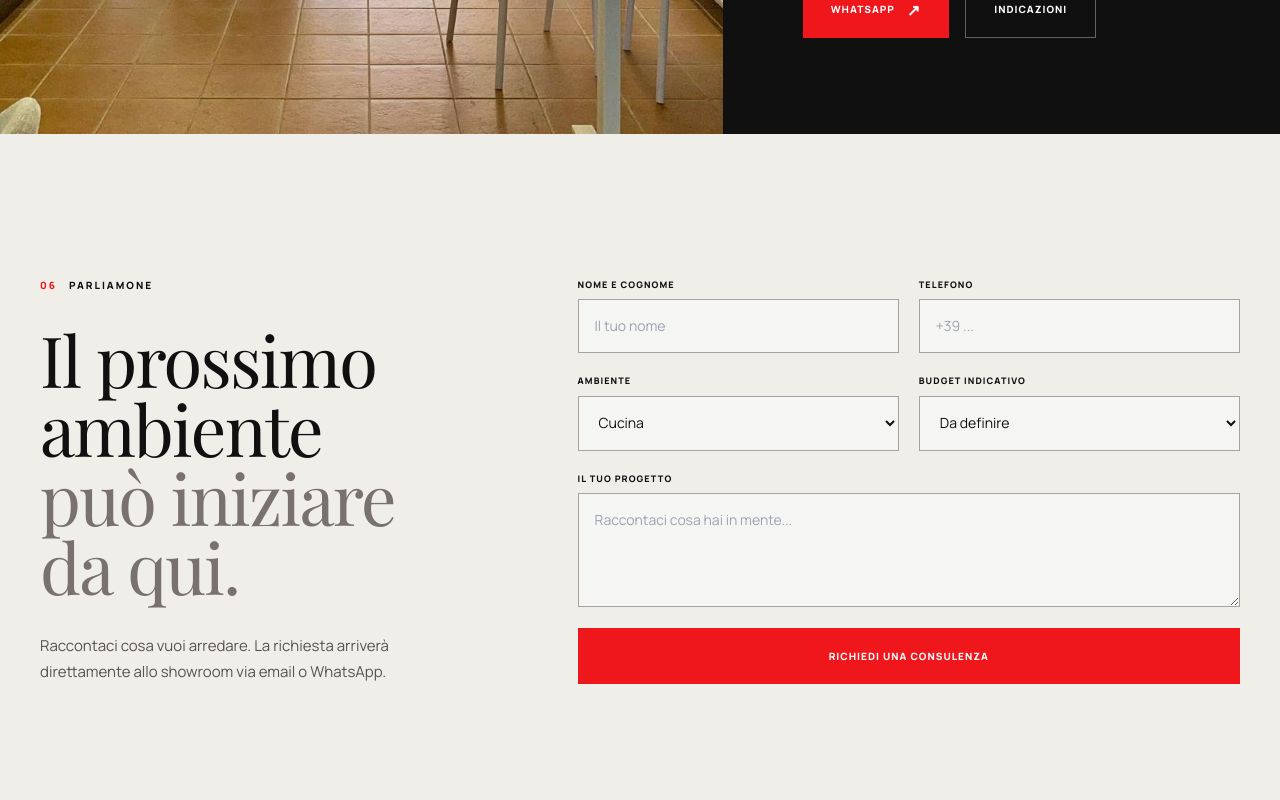
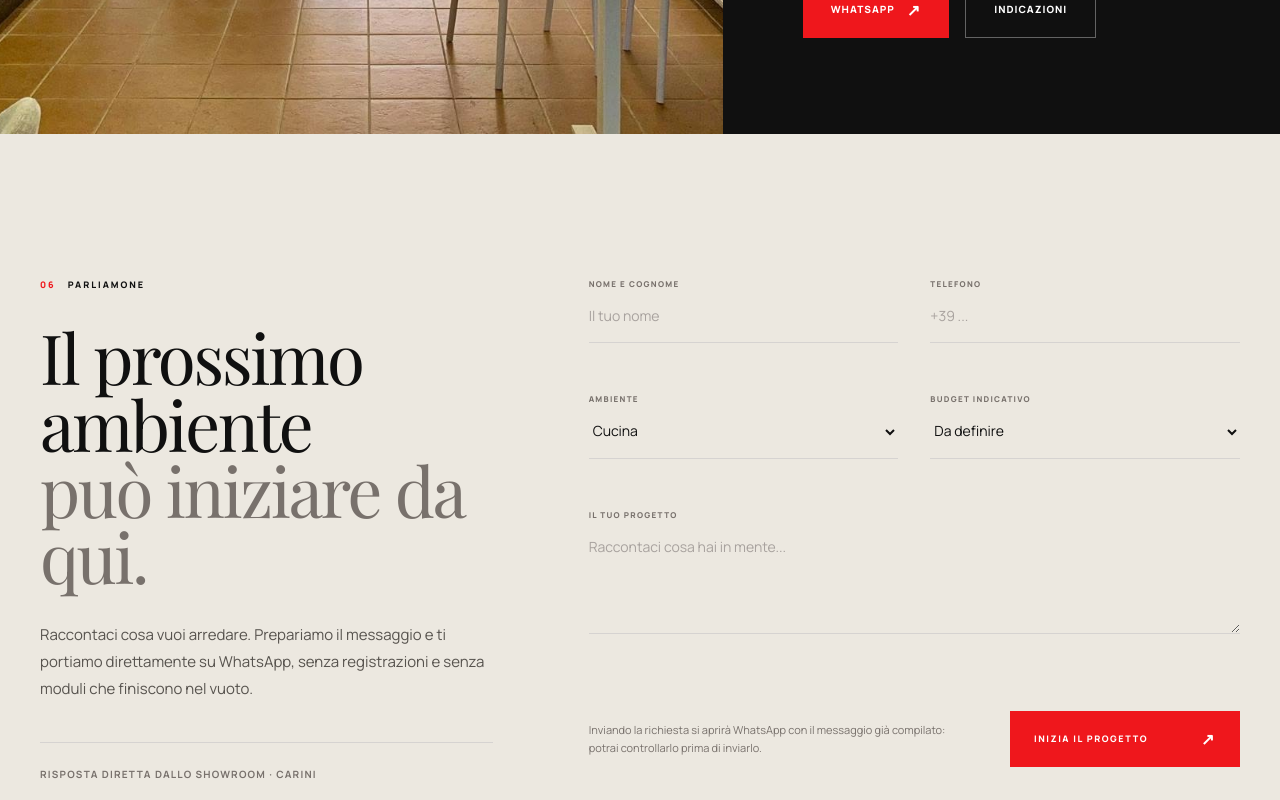
Before and after one commit to gaetanomeli95-lab/casa-in, a Next.js app: page / in a window 1280 px wide. Shown: the part 7840-8640 px from the top of the page. Built offline with nearby package versions, Linux system fonts and the light colour scheme; a web font is replaced by a local one.

Commit message:
feat: turn contact form into real WhatsApp lead flow

```diff
--- a/components/Contatti.tsx
+++ b/components/Contatti.tsx
@@ -2,36 +2,60 @@
 
 import { useRef, useState } from "react";
 import { motion, useInView } from "framer-motion";
+import { brand } from "@/lib/data";
 
 export default function Contatti() {
   const ref = useRef(null);
   const inView = useInView(ref, { once: true, margin: "-100px" });
-  const [showToast, setShowToast] = useState(false);
+  const [status, setStatus] = useState("");
 
-  const onSubmit = (e: React.FormEvent) => {
+  const onSubmit = (e: React.FormEvent<HTMLFormElement>) => {
     e.preventDefault();
-    setShowToast(true);
-    setTimeout(() => setShowToast(false), 2800);
+    const form = new FormData(e.currentTarget);
+    const name = String(form.get("name") || "").trim();
+    const phone = String(form.get("phone") || "").trim();
+    const room = String(form.get("room") || "Da definire");
+    const budget = String(form.get("budget") || "Da definire");
+    const project = String(form.get("project") || "").trim();
+
+    const message = [
+      "Ciao Casa IN, vorrei informazioni per un progetto d'arredo.",
+      "",
+      `Nome: ${name}`,
+      `Telefono: ${phone}`,
+      `Ambiente: ${room}`,
+      `Budget indicativo: ${budget}`,
+      project ? `Idea / richiesta: ${project}` : "",
+    ]
+      .filter(Boolean)
+      .join("\n");
+
+    setStatus("Sto aprendo WhatsApp con la tua richiesta già compilata…");
+    window.open(`${brand.whatsappHref}?text=${encodeURIComponent(message)}`, "_blank", "noopener,noreferrer");
+    window.setTimeout(() => setStatus(""), 3500);
   };
 
+  const fieldClass =
+    "w-full border-0 border-b border-stone-300 bg-transparent px-0 py-4 text-sm text-ink outline-none transition-colors placeholder:text-stone-400 focus:border-casaRed";
+
   return (
-    <section id="contatti" ref={ref} className="max-w-[1340px] mx-auto px-6 lg:px-10 py-28 lg:py-36">
-      <div className="grid lg:grid-cols-[0.8fr_1.2fr] gap-16 lg:gap-24">
+    <section id="contatti" ref={ref} className="bg-[#ece8e0]">
+      <div className="mx-auto grid max-w-[1340px] gap-16 px-6 py-28 lg:grid-cols-[0.82fr_1.18fr] lg:gap-24 lg:px-10 lg:py-36">
         <div>
           <motion.div
-            initial={{ opacity: 0, y: 30 }}
+            initial={{ opacity: 0, y: 24 }}
             animate={inView ? { opacity: 1, y: 0 } : {}}
-            transition={{ duration: 0.8 }}
-            className="text-[10px] font-extrabold tracking-[0.2em] uppercase flex items-center gap-3 mb-8"
+            transition={{ duration: 0.7 }}
+            className="mb-8 flex items-center gap-3 text-[9px] font-extrabold uppercase tracking-[0.22em]"
           >
             <span className="text-casaRed">06</span> PARLIAMONE
           </motion.div>
 
           <motion.h2
-            initial={{ opacity: 0, y: 30 }}
+            initial={{ opacity: 0, y: 28 }}
             animate={inView ? { opacity: 1, y: 0 } : {}}
-            transition={{ duration: 0.8, delay: 0.1 }}
-            className="font-serif text-[clamp(40px,5.5vw,82px)] leading-[0.98] tracking-tight"
+            transition={{ duration: 0.8, delay: 0.08 }}
+            className="font-serif text-[clamp(44px,5.4vw,82px)] leading-[0.96] tracking-[-0.035em]"
           >
             Il prossimo ambiente
             <br />
@@ -39,33 +63,37 @@ export default function Contatti() {
           </motion.h2>
 
           <motion.p
-            initial={{ opacity: 0, y: 30 }}
+            initial={{ opacity: 0, y: 24 }}
             animate={inView ? { opacity: 1, y: 0 } : {}}
-            transition={{ duration: 0.8, delay: 0.2 }}
-            className="mt-8 max-w-[520px] text-[15px] leading-[1.75] text-stone-600"
+            transition={{ duration: 0.8, delay: 0.18 }}
+            className="mt-8 max-w-[520px] text-[15px] leading-[1.8] text-stone-600"
           >
-            Raccontaci cosa vuoi arredare. La richiesta arriverà direttamente allo showroom via email o WhatsApp.
+            Raccontaci cosa vuoi arredare. Prepariamo il messaggio e ti portiamo direttamente su WhatsApp, senza registrazioni e senza moduli che finiscono nel vuoto.
           </motion.p>
+
+          <div className="mt-10 border-t border-stone-300 pt-6 text-[10px] font-bold uppercase tracking-[0.12em] text-stone-500">
+            Risposta diretta dallo showroom · {brand.city}
+          </div>
         </div>
 
         <motion.form
           initial={{ opacity: 0, y: 30 }}
           animate={inView ? { opacity: 1, y: 0 } : {}}
-          transition={{ duration: 0.8, delay: 0.25 }}
+          transition={{ duration: 0.8, delay: 0.22 }}
           onSubmit={onSubmit}
-          className="grid sm:grid-cols-2 gap-5"
+          className="grid gap-x-8 gap-y-5 sm:grid-cols-2"
         >
-          <label className="flex flex-col gap-2">
-            <span className="text-[9px] font-extrabold uppercase tracking-[0.12em]">Nome e cognome</span>
-            <input required type="text" placeholder="Il tuo nome" className="w-full border border-stone-400 bg-stone-100 px-4 py-4 text-sm outline-none focus:border-casaRed" />
+          <label className="flex flex-col">
+            <span className="text-[8px] font-extrabold uppercase tracking-[0.16em] text-stone-500">Nome e cognome</span>
+            <input name="name" required type="text" autoComplete="name" placeholder="Il tuo nome" className={fieldClass} />
           </label>
-          <label className="flex flex-col gap-2">
-            <span className="text-[9px] font-extrabold uppercase tracking-[0.12em]">Telefono</span>
-            <input required type="tel" placeholder="+39 ..." className="w-full border border-stone-400 bg-stone-100 px-4 py-4 text-sm outline-none focus:border-casaRed" />
+          <label className="flex flex-col">
+            <span className="text-[8px] font-extrabold uppercase tracking-[0.16em] text-stone-500">Telefono</span>
+            <input name="phone" required type="tel" autoComplete="tel" placeholder="+39 ..." className={fieldClass} />
           </label>
-          <label className="flex flex-col gap-2">
-            <span className="text-[9px] font-extrabold uppercase tracking-[0.12em]">Ambiente</span>
-            <select className="w-full border border-stone-400 bg-stone-100 px-4 py-4 text-sm outline-none focus:border-casaRed">
+          <label className="flex flex-col">
+            <span className="text-[8px] font-extrabold uppercase tracking-[0.16em] text-stone-500">Ambiente</span>
+            <select name="room" className={fieldClass} defaultValue="Cucina">
               <option>Cucina</option>
               <option>Camera da letto</option>
               <option>Cameretta</option>
@@ -74,9 +102,9 @@ export default function Contatti() {
               <option>Casa completa</option>
             </select>
           </label>
-          <label className="flex flex-col gap-2">
-            <span className="text-[9px] font-extrabold uppercase tracking-[0.12em]">Budget indicativo</span>
-            <select className="w-full border border-stone-400 bg-stone-100 px-4 py-4 text-sm outline-none focus:border-casaRed">
+          <label className="flex flex-col">
+            <span className="text-[8px] font-extrabold uppercase tracking-[0.16em] text-stone-500">Budget indicativo</span>
+            <select name="budget" className={fieldClass} defaultValue="Da definire">
               <option>Da definire</option>
               <option>Fino a €3.000</option>
               <option>€3.000 – €6.000</option>
@@ -84,22 +112,28 @@ export default function Contatti() {
               <option>Oltre €10.000</option>
             </select>
           </label>
-          <label className="col-span-full flex flex-col gap-2">
-            <span className="text-[9px] font-extrabold uppercase tracking-[0.12em]">Il tuo progetto</span>
-            <textarea rows={4} placeholder="Raccontaci cosa hai in mente..." className="w-full border border-stone-400 bg-stone-100 px-4 py-4 text-sm outline-none focus:border-casaRed resize-y" />
+          <label className="col-span-full flex flex-col">
+            <span className="text-[8px] font-extrabold uppercase tracking-[0.16em] text-stone-500">Il tuo progetto</span>
+            <textarea name="project" rows={4} placeholder="Raccontaci cosa hai in mente..." className={`${fieldClass} resize-y`} />
           </label>
-          <button
-            type="submit"
-            className="col-span-full h-14 px-7 bg-casaRed text-white text-[10px] font-extrabold uppercase tracking-widest hover:bg-casaRedDark transition-colors"
-          >
-            Richiedi una consulenza
-          </button>
+
+          <div className="col-span-full mt-3 flex flex-col gap-4 sm:flex-row sm:items-center sm:justify-between">
+            <p className="max-w-sm text-[11px] leading-relaxed text-stone-500">
+              Inviando la richiesta si aprirà WhatsApp con il messaggio già compilato: potrai controllarlo prima di inviarlo.
+            </p>
+            <button
+              type="submit"
+              className="inline-flex h-14 min-w-[230px] items-center justify-between bg-casaRed px-6 text-[9px] font-extrabold uppercase tracking-[0.17em] text-white transition-colors hover:bg-casaRedDark"
+            >
+              Inizia il progetto <span className="text-base">↗</span>
+            </button>
+          </div>
         </motion.form>
       </div>
 
-      {showToast && (
-        <div className="fixed left-1/2 bottom-7 -translate-x-1/2 bg-ink text-white px-6 py-4 z-[180] text-sm shadow-2xl">
-          Anteprima: il modulo verrà collegato nella versione finale.
+      {status && (
+        <div role="status" aria-live="polite" className="fixed bottom-7 left-1/2 z-[180] -translate-x-1/2 bg-ink px-6 py-4 text-center text-xs text-white shadow-2xl">
+          {status}
         </div>
       )}
     </section>
```
